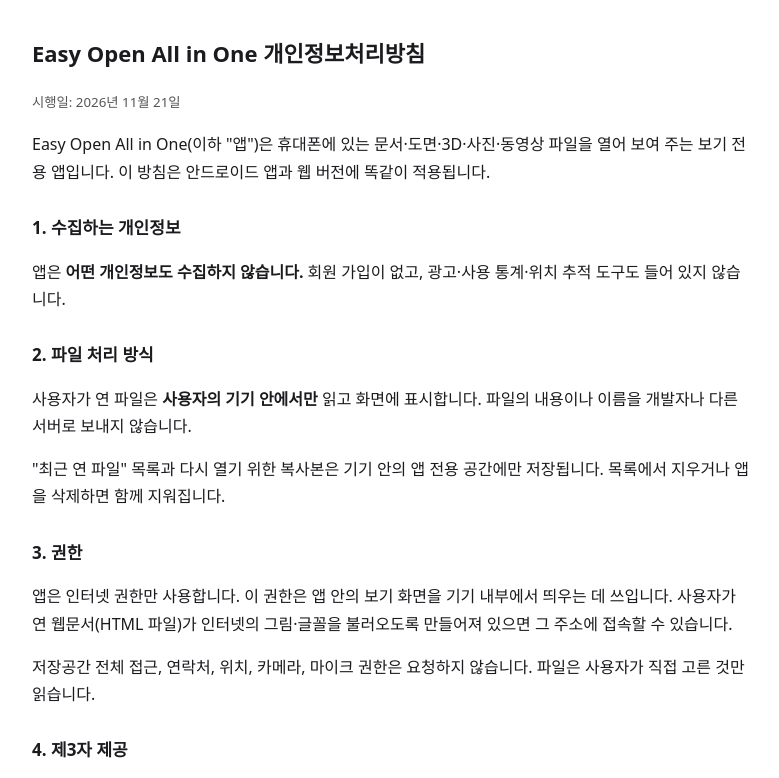
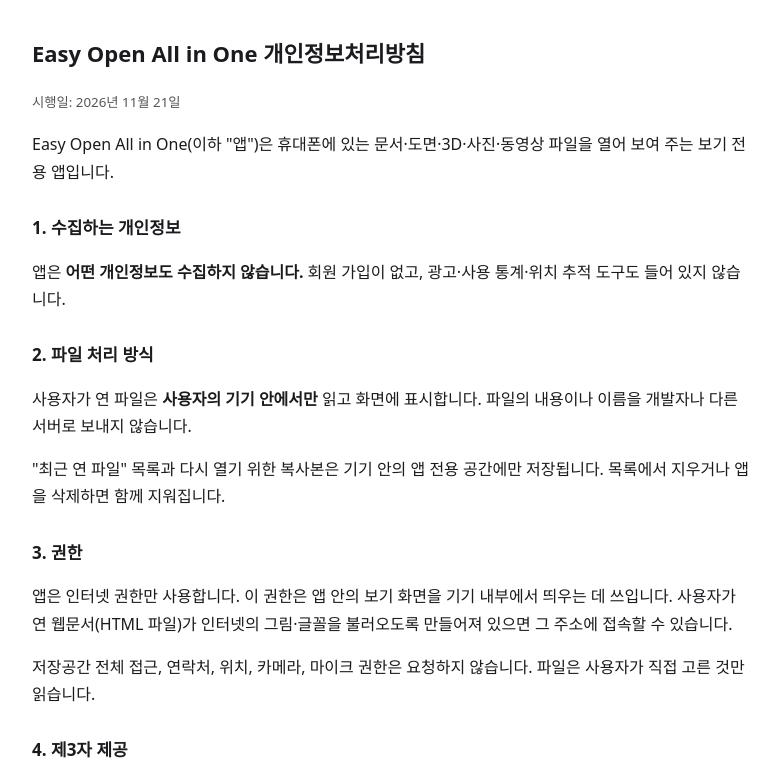
Before and after one commit to stonetigerlim/easyopen-web, a plain HTML site: page privacy.html in a window 1280 px wide. Shown: the top 778 px of the page, without its empty margins (248-1027 px from the left). Drawn offline with Linux system fonts and the light colour scheme.

Commit message:
개인정보처리방침 문구 정리

```diff
--- a/privacy.html
+++ b/privacy.html
@@ -6,7 +6,7 @@ h1{font-size:22px}h2{font-size:17px;margin-top:28px}small{color:#555}
 @media(prefers-color-scheme:dark){body{background:#121316;color:#e3e2e6}small{color:#aaa}}</style></head><body>
 <h1>Easy Open All in One 개인정보처리방침</h1>
 <p><small>시행일: 2026년 11월 21일</small></p>
-<p>Easy Open All in One(이하 "앱")은 휴대폰에 있는 문서·도면·3D·사진·동영상 파일을 열어 보여 주는 보기 전용 앱입니다. 이 방침은 안드로이드 앱과 웹 버전에 똑같이 적용됩니다.</p>
+<p>Easy Open All in One(이하 "앱")은 휴대폰에 있는 문서·도면·3D·사진·동영상 파일을 열어 보여 주는 보기 전용 앱입니다.</p>
 <h2>1. 수집하는 개인정보</h2>
 <p>앱은 <b>어떤 개인정보도 수집하지 않습니다.</b> 회원 가입이 없고, 광고·사용 통계·위치 추적 도구도 들어 있지 않습니다.</p>
 <h2>2. 파일 처리 방식</h2>
```
